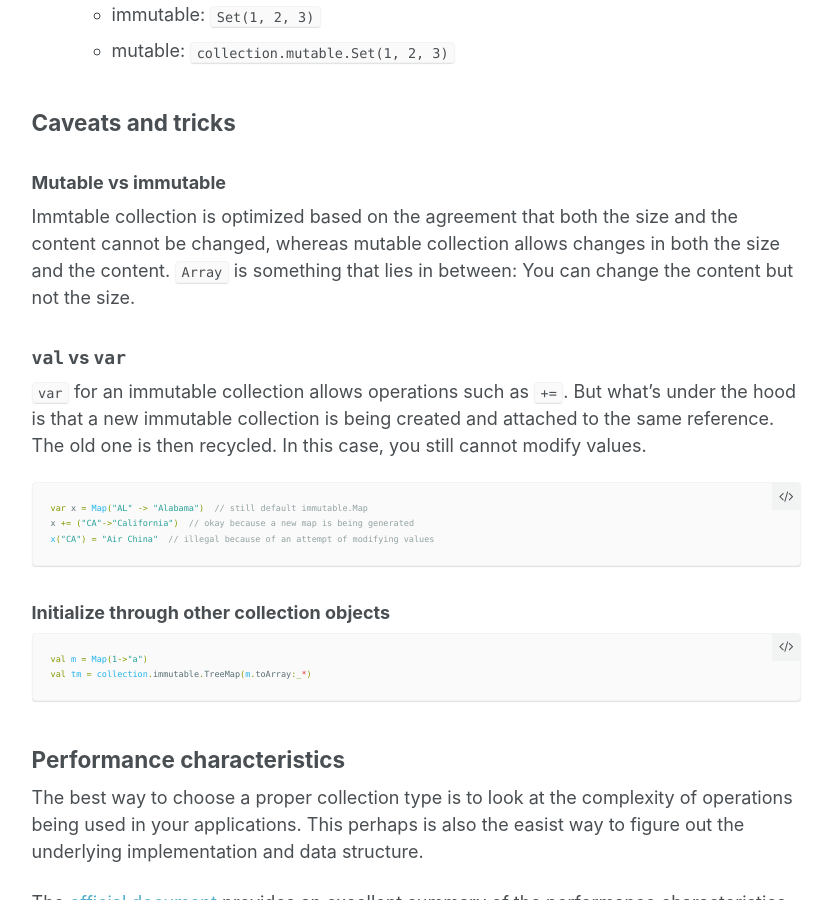
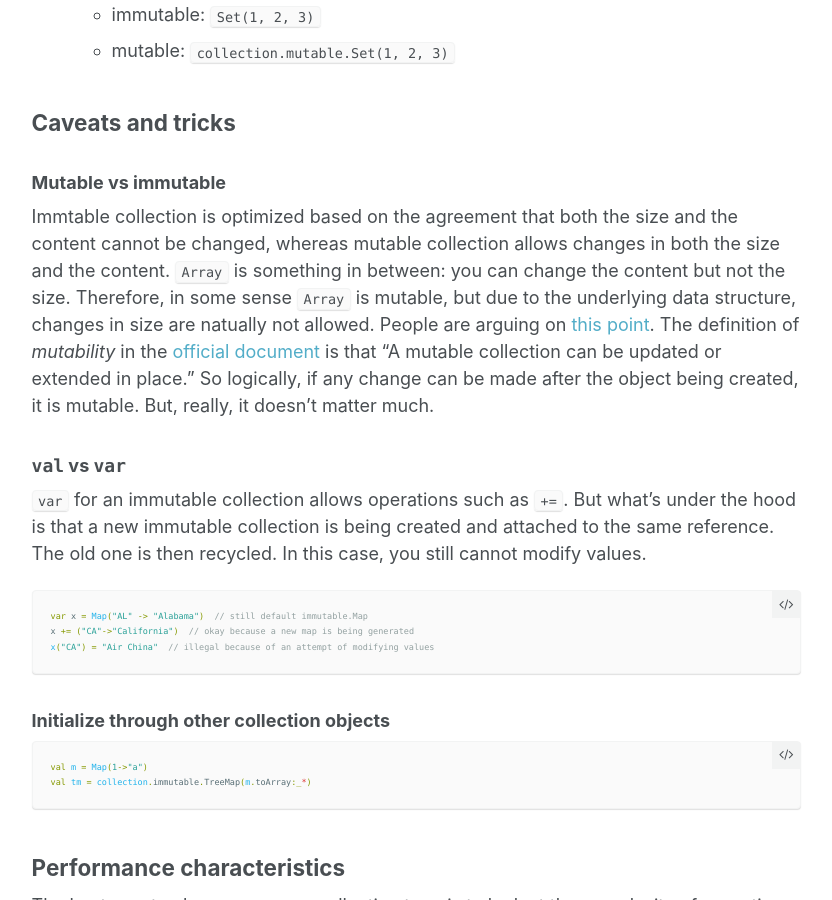
Before and after one commit to yuchsiao/yuchsiao.github.io, a Jekyll site: the page built from _posts/2016-05-21-scala-collections.md, in a window 1280 px wide and 900 px high, scrolled down 1446 px. Shown: the whole window, without its empty margins (250-1082 px from the left). Built offline with Jekyll 4.4.1, drawn with Linux system fonts in a browser that asks for light colours; comment, search, counter and statistics services are not loaded.

Commit message:
Update 2016-05-21-scala-collections.md

```diff
--- a/_posts/2016-05-21-scala-collections.md
+++ b/_posts/2016-05-21-scala-collections.md
@@ -49,7 +49,7 @@ Changes and additions to this post may be made over time.
 
 ### Mutable vs immutable
 
-Immtable collection is optimized based on the agreement that both the size and the content cannot be changed, whereas mutable collection allows changes in both the size and the content. `Array` is something that lies in between: You can change the content but not the size.
+Immtable collection is optimized based on the agreement that both the size and the content cannot be changed, whereas mutable collection allows changes in both the size and the content. `Array` is something in between: you can change the content but not the size. Therefore, in some sense `Array` is mutable, but due to the underlying data structure, changes in size are natually not allowed. People are arguing on [this point](http://docs.scala-lang.org/overviews/collections/overview.html). The definition of *mutability* in the [official document](http://docs.scala-lang.org/overviews/collections/overview.html) is that "A mutable collection can be updated or extended in place." So logically, if any change can be made after the object being created, it is mutable. But, really, it doesn't matter much.
 
 ### `val` vs `var`
  `var` for an immutable collection allows operations such as `+=`. But what's under the hood is that a new immutable collection is being created and attached to the same reference. The old one is then recycled. In this case, you still cannot modify values.
```
